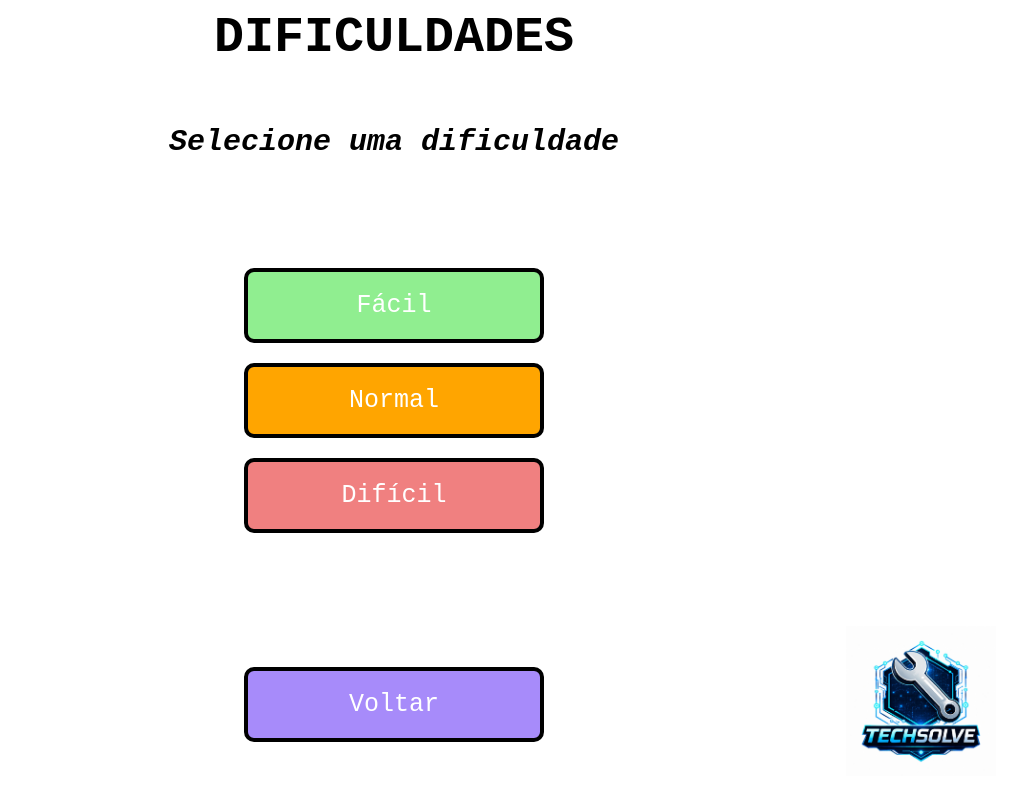
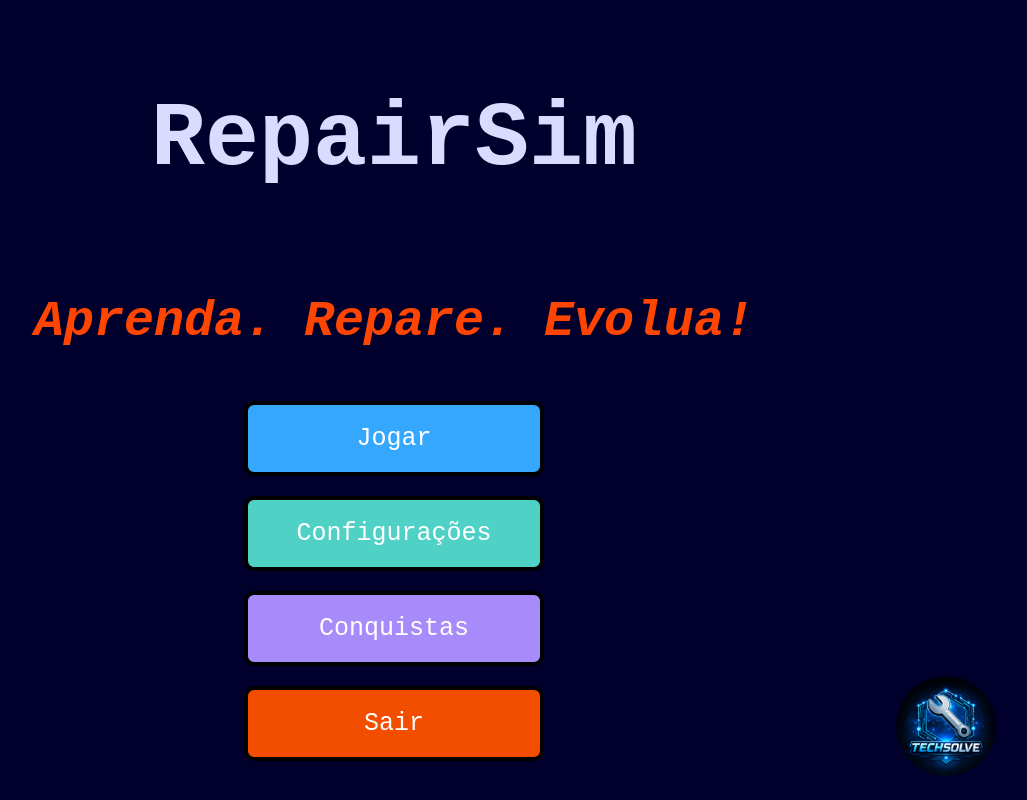
Before and after one commit to markoanthonio391-hash/RepairSIm-TCC, a React (Vite) app in the folder RepairSimReact/: page / in a window 1280 px wide. Shown: the whole page, without its empty margins (246-1273 px from the left). Built offline with nearby package versions, Linux system fonts and the light colour scheme.

Commit message:
estilização das páginas iniciais

```diff
--- a/RepairSimReact/src/App.jsx
+++ b/RepairSimReact/src/App.jsx
@@ -1,6 +1,6 @@
+import styles from './App.module.css';
 import { useState } from 'react'
-import styles from './App.module.css'
-import TechSolveLogoV2 from './assets/TechSolveLogoV2.jpeg'
+import TechSolveLogo from './assets/TechSolveLogo.png'
 function App() {
 
  // const [count, setCount] = useState(0)
@@ -8,14 +8,14 @@ function App() {
   return (
     <div className={styles.container}>
       <div className={styles['tech-solve-logo']}>
-        <img src={TechSolveLogoV2} alt="TechSolve Logo" className={`${styles.logoTechSolve} ${styles['tech-solve-logo']}`} />
+        <img src={TechSolveLogo} alt="TechSolve Logo" className={`${styles.logoTechSolve} ${styles['tech-solve-logo']}`} />
       </div>
-      <h1 className={styles.title}>DIFICULDADES</h1>
-      <h2 className={styles.subtitle}>Selecione uma dificuldade</h2>
-      <button className={`${styles.menuButton} ${styles.facil}`} onClick={() => alert('Fácil')}>Fácil</button>
-      <button className={`${styles.menuButton} ${styles.normal}`} onClick={() => alert('Normal')}>Normal</button>
-      <button className={`${styles.menuButton} ${styles.dificil}`} onClick={() => alert('Difícil')}>Difícil</button>
-      <button className={`${styles.voltarButton} ${styles.voltar}`} onClick={() => alert('Voltar')}>Voltar</button>
+      <h1 className={styles.title}>RepairSim</h1>
+      <h2 className={styles.subtitle}>Aprenda. Repare. Evolua!</h2>
+      <button className={`${styles.menuButton} ${styles.jogar}`} onClick={() => alert('Jogar')}>Jogar</button>
+      <button className={`${styles.menuButton} ${styles.config}`} onClick={() => alert('Configurações')}>Configurações</button>
+      <button className={`${styles.menuButton} ${styles.conquistas}`} onClick={() => alert('Conquistas')}>Conquistas</button>
+      <button className={`${styles.menuButton} ${styles.sair}`} onClick={() => alert('Sair')}>Sair</button>
     </div>
   );
 }
--- a/RepairSimReact/src/App.module.css
+++ b/RepairSimReact/src/App.module.css
@@ -1,18 +1,15 @@
-.title{color : rgb(0, 0, 0);
+.title{color : rgb(219, 219, 255);
     font-family: Unispace, monospace;
+    /*font-style: Bold;*/
     text-align: center;
-    position: absolute;
-    top: clamp(-900px, 10vh, -25px);
     justify-content: center;
-    font-size: 50px;
+    font-size : 90px;
 }
 
-.subtitle{color : rgb(0, 0, 0);
+.subtitle{color : orangered;
     font-family: Unispace, monospace;
     font-style: italic;
-    font-size : 30px;
-    position: absolute;
-    top: clamp(-400px, 20vh, 100px);
+    font-size : 50px;
     justify-content: center;
     text-align: center;
 }
@@ -34,7 +31,7 @@ body{
     justify-content: center;
     align-items: center;
     justify-content: center;
-    background-color: rgb(255, 255, 255);
+    background-color: rgb(1, 0, 44);
 }
 
 .container{
@@ -54,50 +51,40 @@ body{
     bottom: clamp(10px, 3vh, 40px);
 }
 .tech-solve-logo{
-    width: clamp(150px, 6vw, 400px);
+    width: clamp(100px, 6vw, 400px);
     height: auto;
+    border-radius: 150px;
 }
 
 .menuButton{
     font-family: Unispace, monospace;
-    border: solid 4px black;
     width: 300px;
     height: 75px;
     margin: 10px;
     font-size: 25px;
     cursor: pointer;
     border-radius: 10px;
+    border: solid 4px black;
     color: white;
     padding: 10px 20px;
 }
 
-.voltarButton{
-    position: absolute;
-    bottom: clamp(10px, 6vh, 100px);
-    font-family: Unispace, monospace;
-    border: solid 4px black;
-    width: 300px;
-    height: 75px;
-    margin: 10px;
-    font-size: 25px;
-    cursor: pointer;
-    border-radius: 10px;
-    color: white;
-    padding: 10px 20px;
+.jogar{
+   background-color: rgb(53, 167, 255);
+
 }
 
-.facil{
-    background-color: lightgreen;
+.config{
+   background-color: rgb(79, 209, 197);
+
 }
 
-.normal{
-    background-color: orange;
+.conquistas{
+   background-color: rgb(167, 139, 250);
+
 }
 
-.dificil{
-    background-color: lightcoral;
+.sair{
+   background-color: rgb(243, 77, 0);
+
 }
-
-.voltar{
-    background-color: #A78BFA;
-}
--- a/RepairSimReact/src/pages/dificuldade/Dificuldade.module.css
+++ b/RepairSimReact/src/pages/dificuldade/Dificuldade.module.css
@@ -1,4 +1,4 @@
-.title{color : rgb(0, 0, 0);
+.title{color : rgb(199, 255, 246);
     font-family: Unispace, monospace;
     text-align: center;
     position: absolute;
@@ -7,7 +7,7 @@
     font-size: 50px;
 }
 
-.subtitle{color : rgb(0, 0, 0);
+.subtitle{color : rgb(199, 255, 246);
     font-family: Unispace, monospace;
     font-style: italic;
     font-size : 30px;
@@ -34,7 +34,7 @@ body{
     justify-content: center;
     align-items: center;
     justify-content: center;
-    background-color: rgb(255, 255, 255);
+    background-color:rgb(1, 0, 44);
 }
 
 .container{
@@ -54,8 +54,9 @@ body{
     bottom: clamp(10px, 3vh, 40px);
 }
 .tech-solve-logo{
-    width: clamp(150px, 6vw, 400px);
+    width: clamp(100px, 6vw, 140px);
     height: auto;
+    border-radius: 150px;
 }
 
 .menuButton{
@@ -72,6 +73,7 @@ body{
 }
 
 .voltarButton{
+
     position: absolute;
     bottom: clamp(10px, 6vh, 100px);
     font-family: Unispace, monospace;
--- a/RepairSimReact/src/pages/dificuldade/dificuldade.jsx
+++ b/RepairSimReact/src/pages/dificuldade/dificuldade.jsx
@@ -1,11 +1,15 @@
 import { useState } from 'react'
 import styles from './Dificuldade.module.css'
+import TechSolveLogo from '../../assets/TechSolveLogo.png'
 function Dificuldade() {
 
  // const [count, setCount] = useState(0)
 
   return (
     <div className={styles.container}>
+      <div className={styles['tech-solve-logo']}>
+        <img src={TechSolveLogo} alt="TechSolve Logo" className={`${styles.logoTechSolve} ${styles['tech-solve-logo']}`} />
+      </div>
       <h1 className={styles.title}>DIFICULDADES</h1>
       <h2 className={styles.subtitle}>Selecione uma dificuldade</h2>
       <button className={`${styles.menuButton} ${styles.facil}`} onClick={() => alert('Fácil')}>Fácil</button>
```
